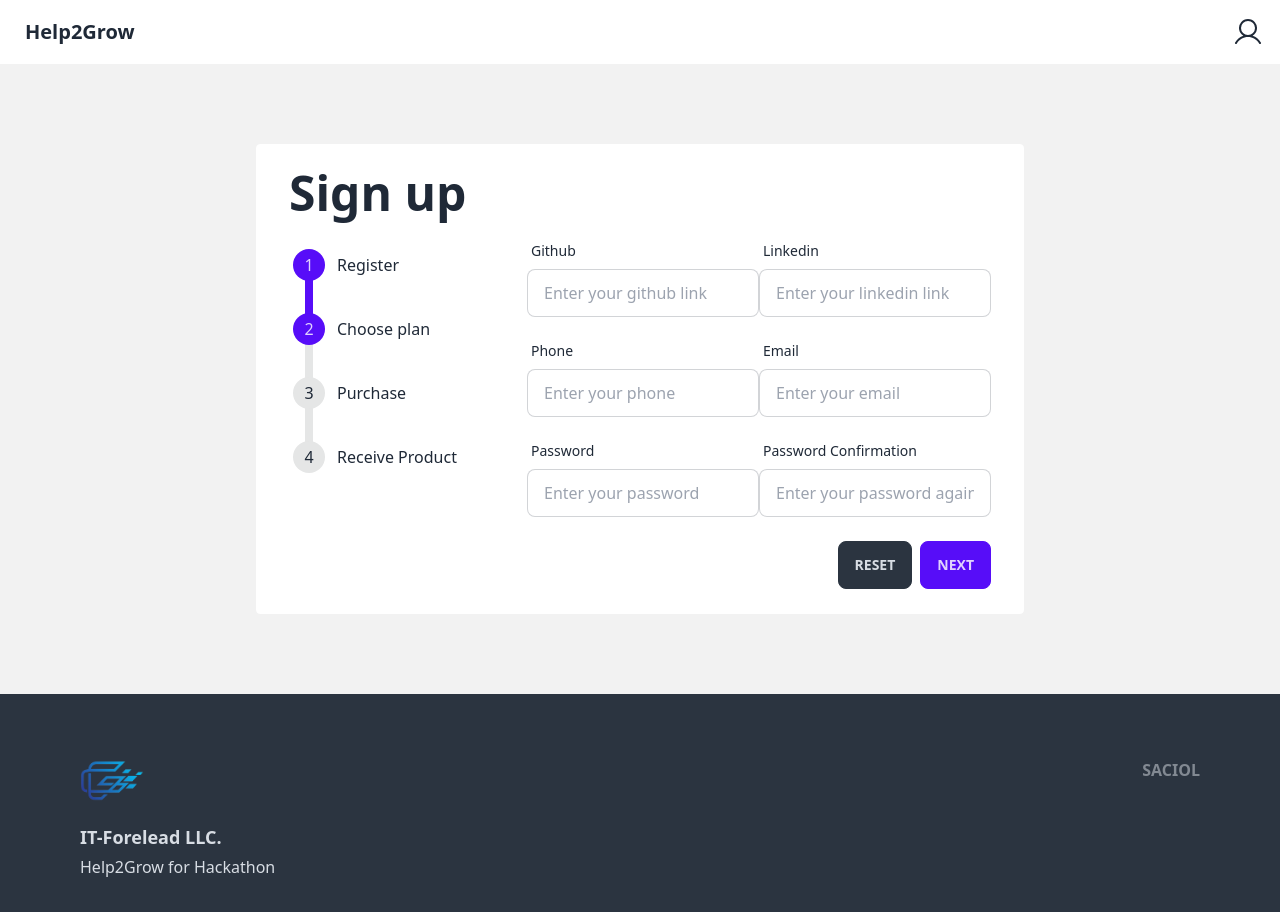
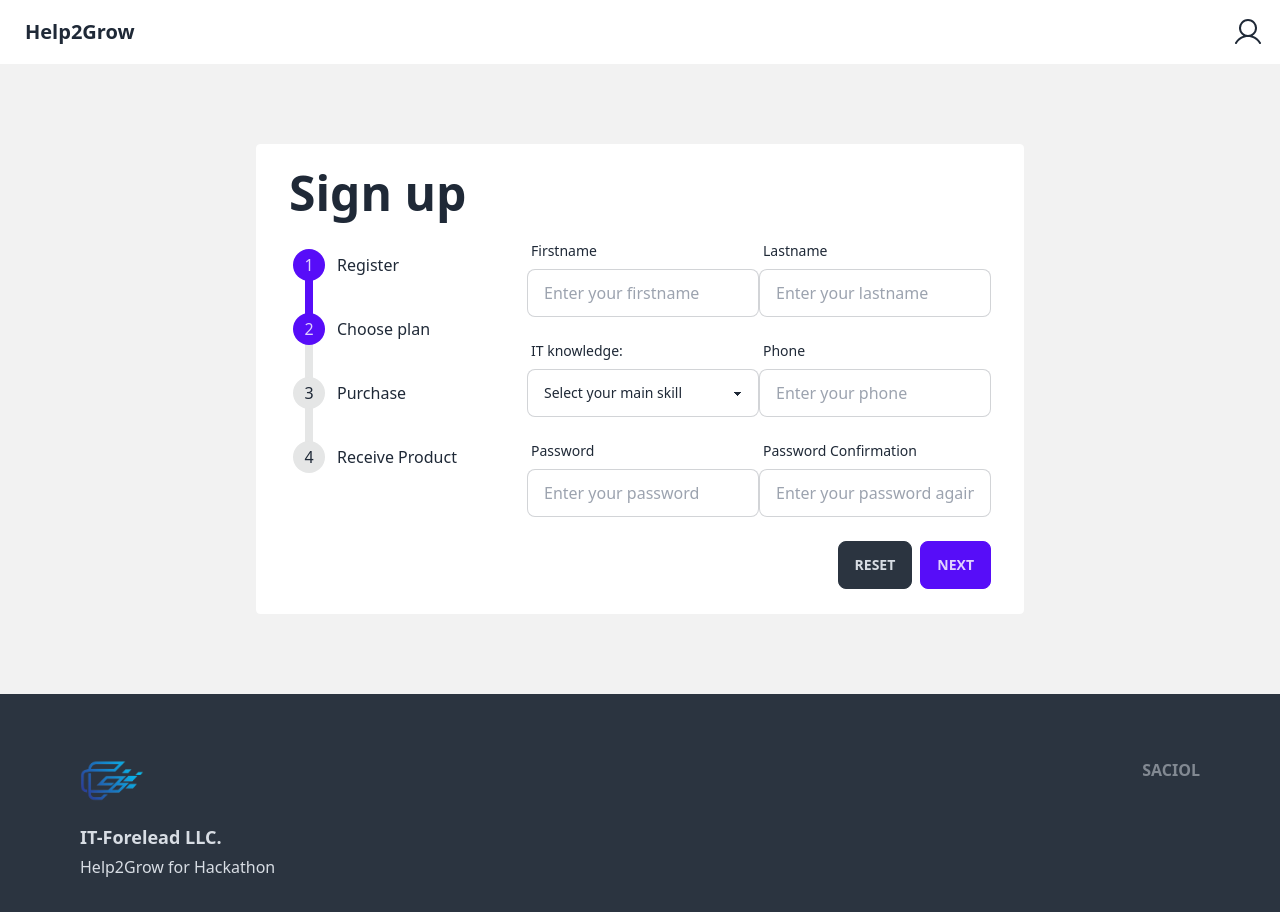
Before and after one commit to IT-Forelead/help2grow_FE, a Vue app: page /sign-up in a window 1280 px wide. Shown: the top 912 px of the page. Built offline with nearby package versions, Linux system fonts and the light colour scheme.

Commit message:
sign up page improved

```diff
--- a/src/pages/Signup.vue
+++ b/src/pages/Signup.vue
@@ -4,7 +4,7 @@
 
 <template>
     <div class="flex items-center justify-center w-full py-20 bg-base-200">
-        <!-- <div class="w-3/5 px-8 py-6 border border-solid rounded border-base-100 bg-base-100">
+        <div class="w-3/5 px-8 py-6 border border-solid rounded border-base-100 bg-base-100">
             <h1 class="mb-4 text-5xl font-bold">Sign up</h1>
             <div class="grid grid-cols-3 gap-3">
                 <div>
@@ -31,18 +31,23 @@
                             <input type="text" placeholder="Enter your lastname"
                                 class="w-full max-w-xs input input-bordered" />
                         </div>
+                        <div class="form-control w-full max-w-xs">
+                            <label class="label">
+                                <span class="label-text">IT knowledge:</span>
+                            </label>
+                            <select class="select select-bordered">
+                                <option disabled selected>Select your main skill</option>
+                                <option>Beginner</option>
+                                <option>Junior</option>
+                                <option>Middle</option>
+                                <option>Sineor</option>
+                            </select>
+                        </div>
                         <div class="w-full max-w-xs form-control">
                             <label class="label">
                                 <span class="label-text">Phone</span>
                             </label>
                             <input type="text" placeholder="Enter your phone"
-                                class="w-full max-w-xs input input-bordered" />
-                        </div>
-                        <div class="w-full max-w-xs form-control">
-                            <label class="label">
-                                <span class="label-text">Email</span>
-                            </label>
-                            <input type="text" placeholder="Enter your email"
                                 class="w-full max-w-xs input input-bordered" />
                         </div>
                         <div class="w-full max-w-xs form-control">
@@ -67,9 +72,9 @@
                     </div>
                 </div>
             </div>
-        </div> -->
+        </div>
 
-        <div class="w-3/5 px-8 py-6 border border-solid rounded border-base-100 bg-base-100">
+        <!-- <div class="w-3/5 px-8 py-6 border border-solid rounded border-base-100 bg-base-100">
             <h1 class="mb-4 text-5xl font-bold">Sign up</h1>
             <div class="grid grid-cols-3 gap-3">
                 <div>
@@ -96,43 +101,48 @@
                             <input type="text" placeholder="Enter your linkedin link"
                                 class="w-full max-w-xs input input-bordered" />
                         </div>
-                        <div class="w-full max-w-xs form-control">
+                        <div class="form-control w-full max-w-xs">
                             <label class="label">
-                                <span class="label-text">Phone</span>
+                                <span class="label-text">Main skill:</span>
                             </label>
-                            <input type="text" placeholder="Enter your phone"
-                                class="w-full max-w-xs input input-bordered" />
+                            <select class="select select-bordered">
+                                <option disabled selected>Select your main skill</option>
+                                <option>Scala</option>
+                                <option>Java</option>
+                                <option>Golang</option>
+                                <option>Python</option>
+                                <option>TypeScript</option>
+                            </select>
                         </div>
-                        <div class="w-full max-w-xs form-control">
+                        <div class="form-control w-full max-w-xs">
                             <label class="label">
-                                <span class="label-text">Email</span>
+                                <span class="label-text">Another skills:</span>
                             </label>
-                            <input type="text" placeholder="Enter your email"
-                                class="w-full max-w-xs input input-bordered" />
+                            <select class="select select-bordered">
+                                <option disabled selected>Select your another skill</option>
+                                <option>Scala</option>
+                                <option>Java</option>
+                                <option>Golang</option>
+                                <option>Python</option>
+                                <option>TypeScript</option>
+                            </select>
                         </div>
-                        <div class="w-full max-w-xs form-control">
+                        <div class="form-control col-span-2 w-full max-w-md">
                             <label class="label">
-                                <span class="label-text">Password</span>
+                                <span class="label-text">Recommendation</span>
                             </label>
-                            <input type="password" placeholder="Enter your password"
-                                class="w-full max-w-xs input input-bordered" />
-                        </div>
-                        <div class="w-full max-w-xs form-control">
-                            <label class="label">
-                                <span class="label-text">Password Confirmation</span>
-                            </label>
-                            <input type="password" placeholder="Enter your password again"
-                                class="w-full max-w-xs input input-bordered" />
+                            <textarea class="textarea textarea-bordered h-24" placeholder="What books or video tutorials do you recommend for young programmers to increase their knowledge and experience?"></textarea>
                         </div>
                         <div class="w-full max-w-xs"></div>
                         <div class="flex justify-end w-full max-w-xs mt-2 space-x-2">
                             <button class="btn btn-neutral">Reset</button>
-                            <button class="btn btn-primary">Next</button>
+                            <button class="btn btn-primary">Submit</button>
                         </div>
                     </div>
                 </div>
             </div>
-        </div>
+        </div> -->
+
     </div>
 </template>
 
```
